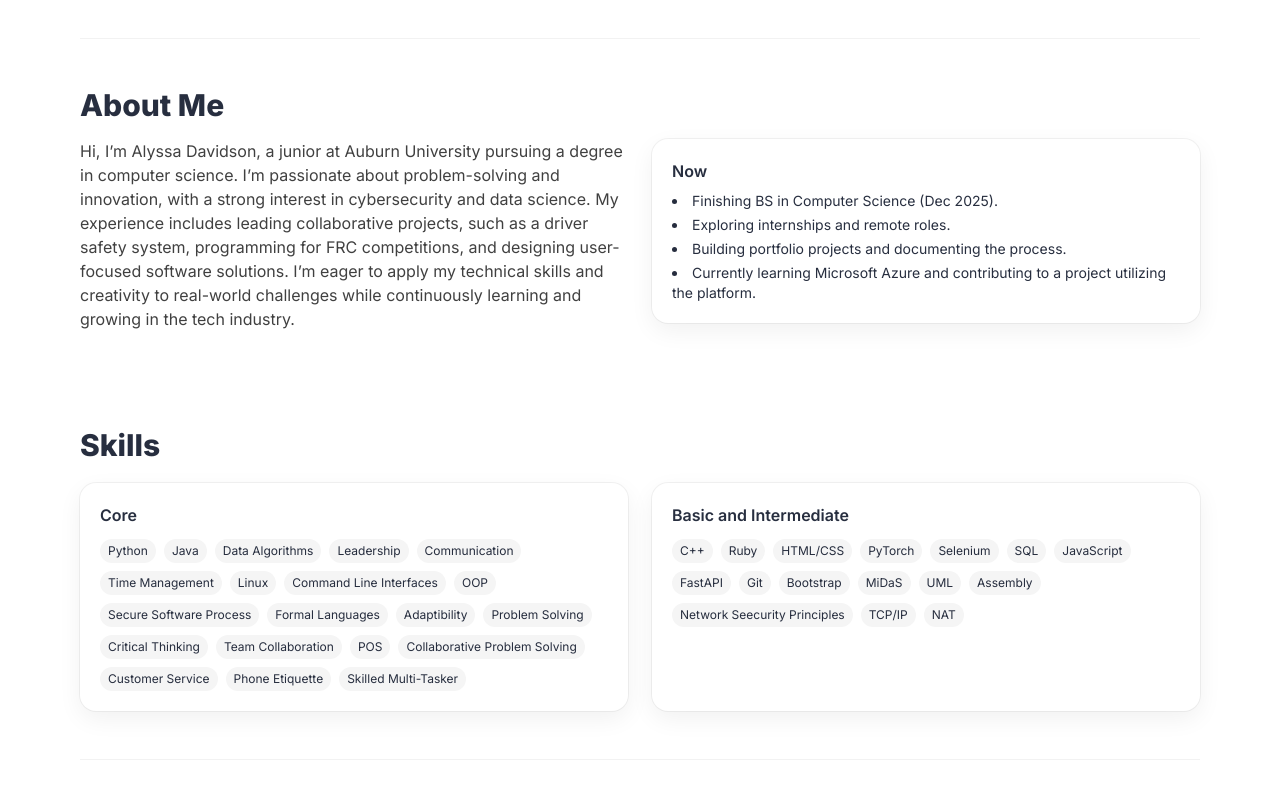
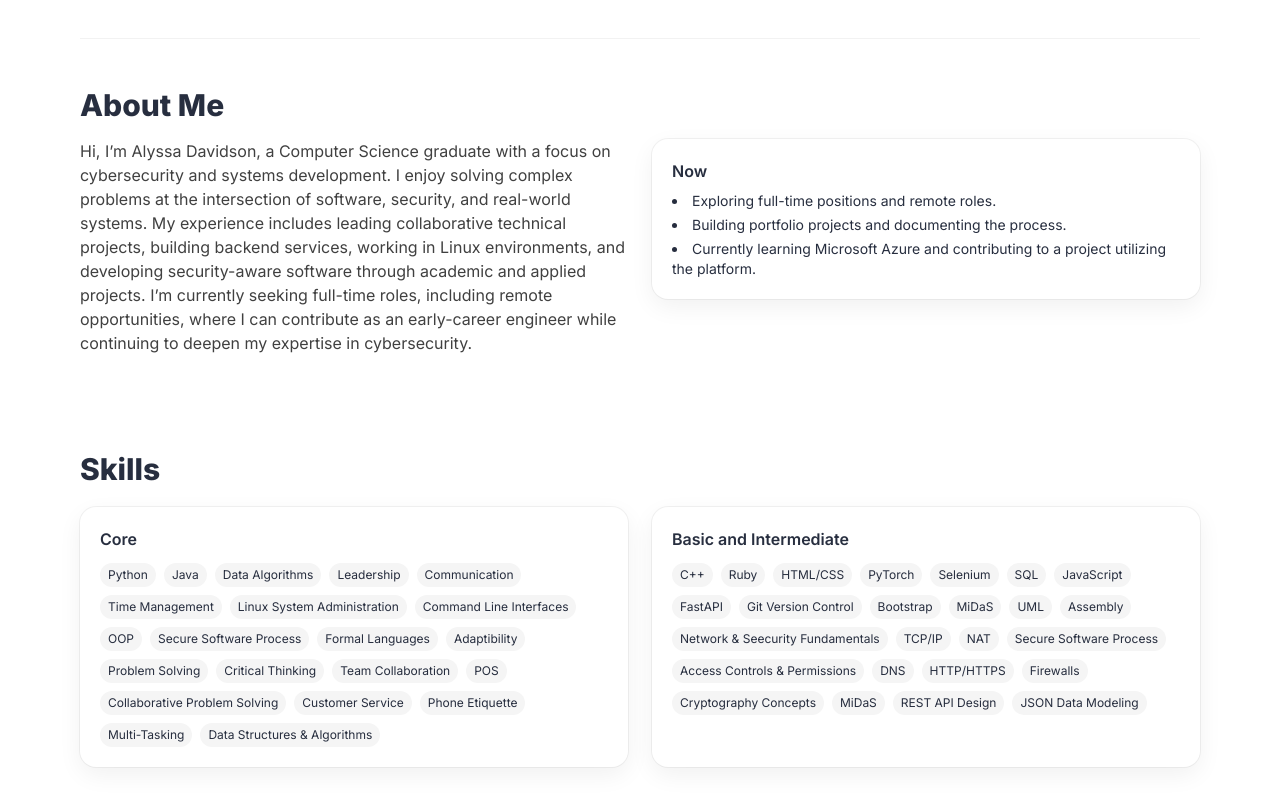
Before and after one commit to alyssadavidson05/websitePortfolio, a website: page docs/index.html in a window 1280 px wide. Shown: the part 1960-2765 px from the top of the page. Drawn offline with Linux system fonts and the light colour scheme.

Commit message:
Updated for post graduation

```diff
--- a/docs/index.html
+++ b/docs/index.html
@@ -43,7 +43,8 @@
     <section class="py-14 md:py-20 grid-2">
       <div>
         <h1 class="text-4xl md:text-6xl font-extrabold leading-tight">Hey, I'm <span class="underline decoration-2 underline-offset-4">Alyssa</span>. I build practical, human-centered software.</h1>
-        <p class="mt-5 text-lg md:text-xl text-neutral-600 dark:text-neutral-300 max-w-2xl">Computer Science at Auburn. Interests: Cybersecurity and Gaming. Open to internships and remote roles.</p>
+        <!-- <p class="hero-headline">Computer Science Graduate | Cybersecurity-Focused | Remote-Ready</p> -->
+        <p class="mt-5 text-lg md:text-xl text-neutral-600 dark:text-neutral-300 max-w-2xl">Computer Science graduate focused on cybersecurity, secure systems, and remote-first engineering roles.</p>
         <div class="mt-6 flex flex-wrap gap-3">
           <a href="#projects" class="btn btn-primary">See Projects</a>
           <a href="#experience" class="btn-primary">Experience</a>
@@ -200,15 +201,14 @@
     <section id="about" class="section section-border">
       <h2 class="text-2xl md:text-3xl font-extrabold">About Me</h2>
       <div class="mt-4 grid md:grid-cols-2 gap-6 items-start">
-        <p class="text-neutral-700 dark:text-neutral-300">Hi, I’m Alyssa Davidson, a junior at Auburn University pursuing a degree in computer science.
-            I’m passionate about problem-solving and innovation, with a strong interest in cybersecurity and data science.
-            My experience includes leading collaborative projects, such as a driver safety system, programming for FRC competitions, and designing user-focused software solutions.
-            I’m eager to apply my technical skills and creativity to real-world challenges while continuously learning and growing in the tech industry.</p>
+        <p class="text-neutral-700 dark:text-neutral-300">Hi, I’m Alyssa Davidson, a Computer Science graduate with a focus on cybersecurity and systems development.
+          I enjoy solving complex problems at the intersection of software, security, and real-world systems. My experience includes leading collaborative technical projects,
+          building backend services, working in Linux environments, and developing security-aware software through academic and applied projects. I’m currently seeking full-time roles,
+          including remote opportunities, where I can contribute as an early-career engineer while continuing to deepen my expertise in cybersecurity.</p>
         <div class="card p-5">
           <h3 class="font-semibold">Now</h3>
           <ul class="mt-2 text-sm list-disc list-inside space-y-1">
-            <li>Finishing BS in Computer Science (Dec 2025).</li>
-            <li>Exploring internships and remote roles.</li>
+            <li>Exploring full-time positions and remote roles.</li>
             <li>Building portfolio projects and documenting the process.</li>
             <li>Currently learning Microsoft Azure and contributing to a project utilizing the platform.</li>
           </ul>
@@ -225,11 +225,11 @@
           <div class="mt-3 flex flex-wrap gap-2 text-sm">
             <span class="pill">Python</span><span class="pill">Java</span><span class="pill">Data Algorithms</span>
             <span class="pill">Leadership</span><span class="pill">Communication</span><span class="pill">Time Management</span>
-            <span class="pill">Linux</span><span class="pill">Command Line Interfaces</span> <span class="pill">OOP</span>
+            <span class="pill">Linux System Administration</span><span class="pill">Command Line Interfaces</span> <span class="pill">OOP</span>
             <span class="pill">Secure Software Process</span><span class="pill">Formal Languages</span><span class="pill">Adaptibility</span>
             <span class="pill">Problem Solving</span><span class="pill">Critical Thinking</span><span class="pill">Team Collaboration</span>
             <span class="pill">POS</span><span class="pill">Collaborative Problem Solving</span><span class="pill">Customer Service</span>
-            <span class="pill">Phone Etiquette</span><span class="pill">Skilled Multi-Tasker</span>
+            <span class="pill">Phone Etiquette</span><span class="pill">Multi-Tasking</span><span class="pill">Data Structures & Algorithms</span>
           </div>
         </div>
         <div class="card p-5">
@@ -237,10 +237,13 @@
           <div class="mt-3 flex flex-wrap gap-2 text-sm">
             <span class="pill">C++</span><span class="pill">Ruby</span><span class="pill">HTML/CSS</span>
             <span class="pill">PyTorch</span><span class="pill">Selenium</span><span class="pill">SQL</span>
-            <span class="pill">JavaScript</span><span class="pill">FastAPI</span><span class="pill">Git</span>
+            <span class="pill">JavaScript</span><span class="pill">FastAPI</span><span class="pill">Git Version Control</span>
             <span class="pill">Bootstrap</span><span class="pill">MiDaS</span><span class="pill">UML</span>
-            <span class="pill">Assembly</span><span class="pill">Network Seecurity Principles</span>
-            <span class="pill">TCP/IP</span><span class="pill">NAT</span>
+            <span class="pill">Assembly</span><span class="pill">Network & Seecurity Fundamentals</span>
+            <span class="pill">TCP/IP</span><span class="pill">NAT</span><span class="pill">Secure Software Process</span>
+            <span class="pill">Access Controls & Permissions</span><span class="pill">DNS</span><span class="pill">HTTP/HTTPS</span>
+            <span class="pill">Firewalls</span><span class="pill">Cryptography Concepts</span><span class="pill">MiDaS</span>
+            <span class="pill">REST API Design</span><span class="pill">JSON Data Modeling</span>
           </div>
         </div>
       </div>
```
Also changed, not shown: docs/styles.css.
